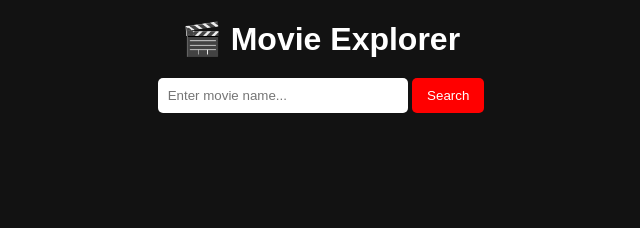
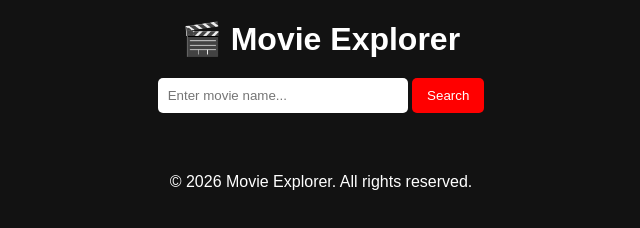
Before and after one commit to applemacair/movie, a plain HTML site: page index.html in a window 1280 px wide. Shown: the whole page, without its empty margins (319-959 px from the left). Drawn offline with Linux system fonts and the light colour scheme.

Commit message:
added a footer in html

```diff
--- a/index.html
+++ b/index.html
@@ -17,7 +17,9 @@
 
 <div class="container"></div>
 
-
+<footer>
+    <p>&copy; 2026 Movie Explorer. All rights reserved.</p>
+</footer>
 
 
 
```
